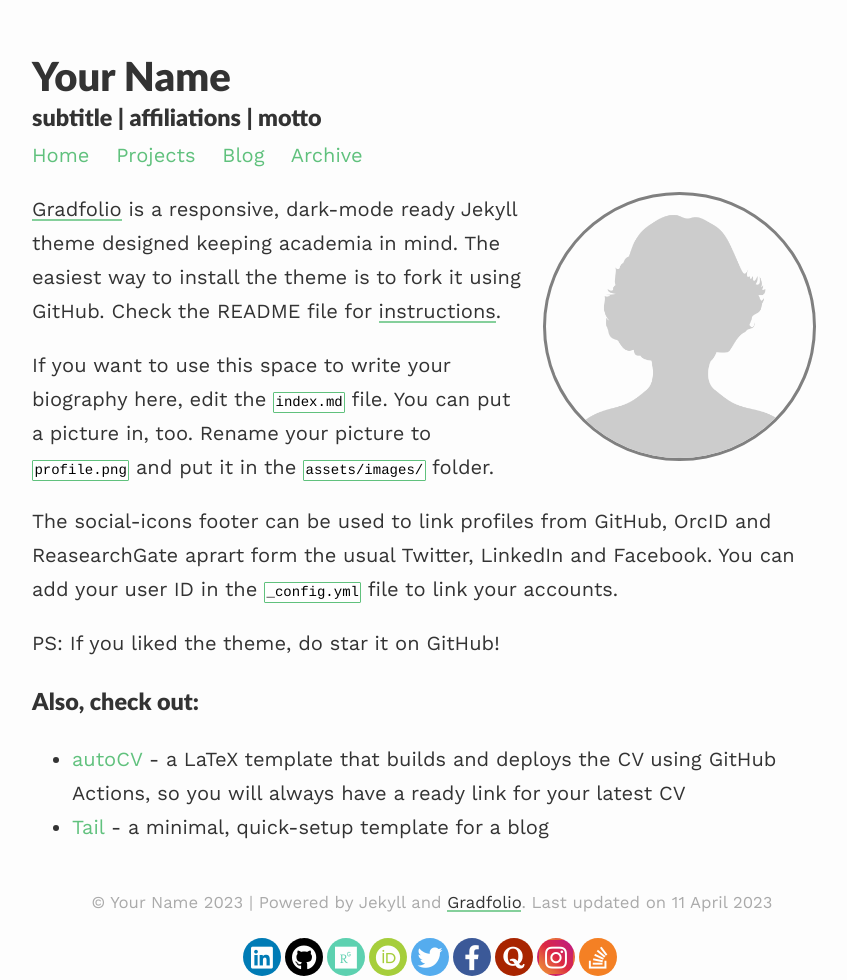
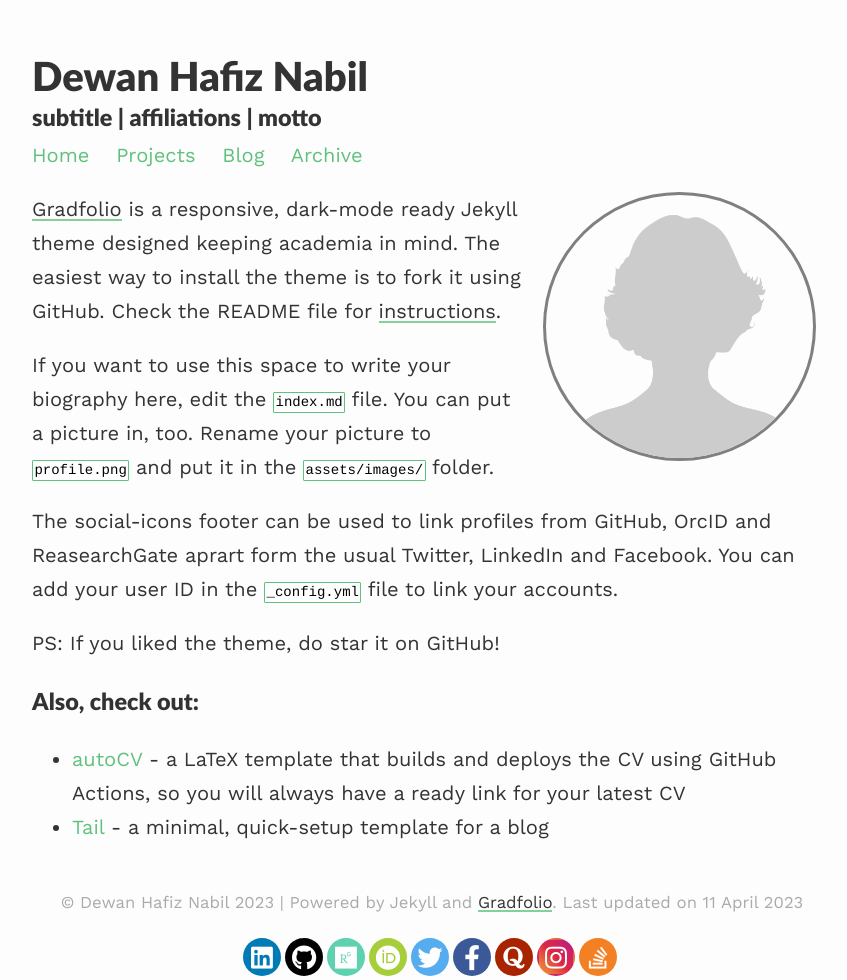
Before and after one commit to mustafa009/yest.github.io, a Jekyll site: the page built from index.md, in a window 1280 px wide. Shown: the whole page, without its empty margins (208-1055 px from the left). Built offline with Jekyll 4.4.1, drawn with Linux system fonts in a browser that asks for light colours; nearby versions of some CDN libraries.

Commit message:
Update _config.yml

```diff
--- a/_config.yml
+++ b/_config.yml
@@ -1,6 +1,6 @@
 ### your site title here
-
-title: Your Name
+remote_theme: gradfolio
+title: Dewan Hafiz Nabil
 description: subtitle | affiliations | motto
 
 baseurl: /gradfolio #name of GitHub repository
```
